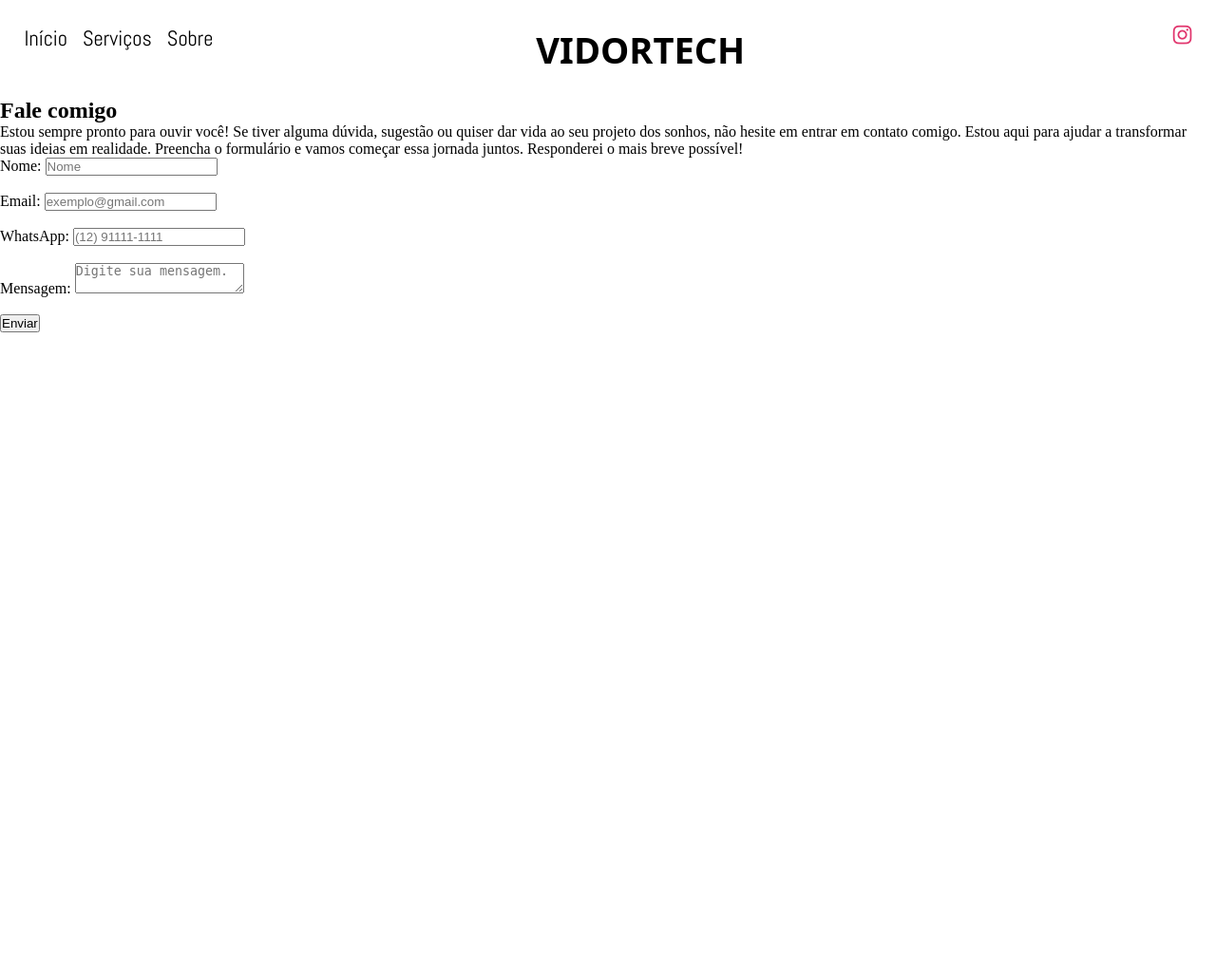
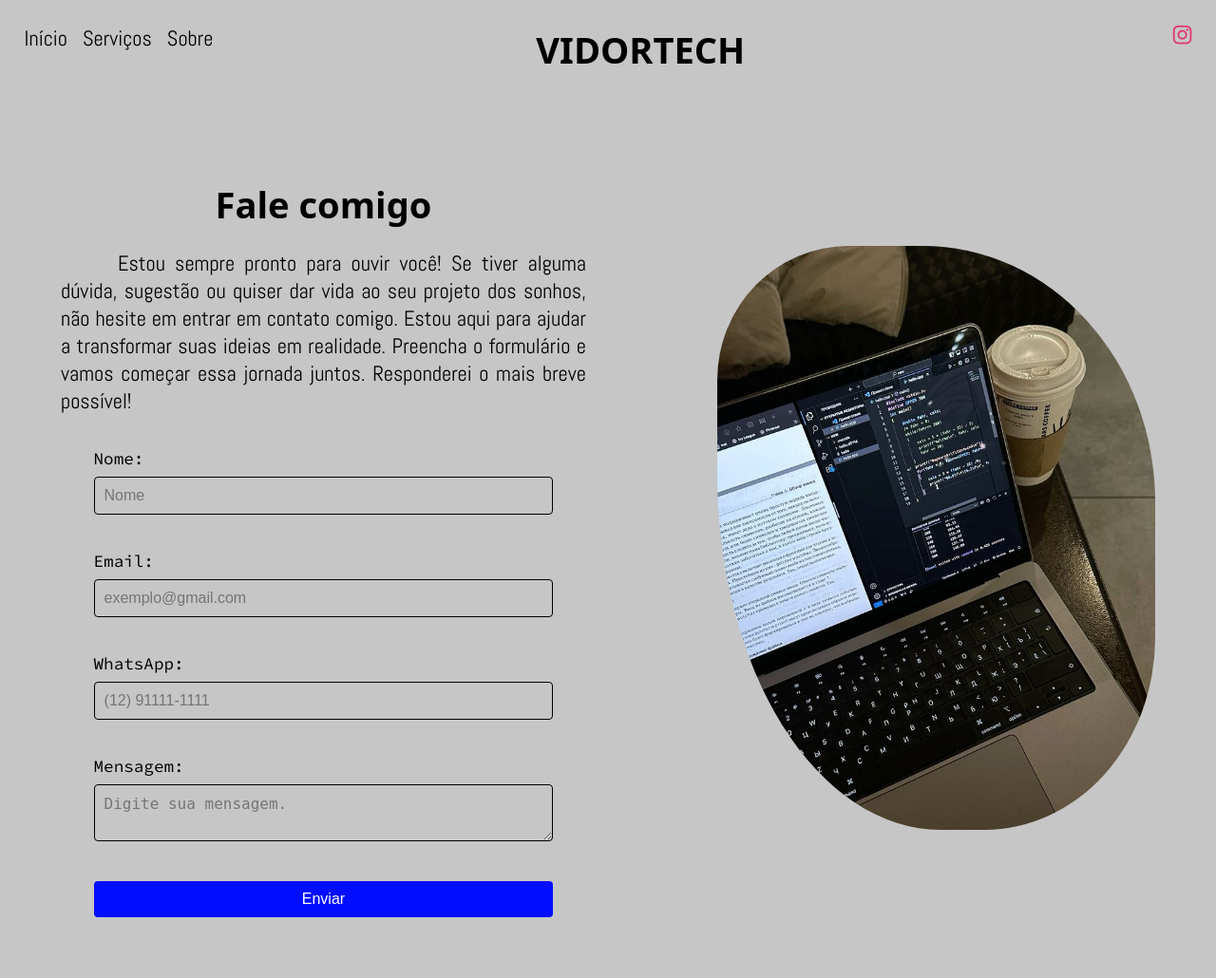
Before and after one commit to Vidortech/vidortech.000webhostapp.com, a PHP site: page /contact in a window 1280 px wide. Shown: the whole page at 95% size. Before the commit the page ends 350 px from the top, so only its background shows below. Run offline with PHP 8.4, Linux system fonts and the light colour scheme; some libraries are stand-ins or nearby versions; some web fonts are replaced.

Commit message:
Comitando criação de estilos para a página de contato

```diff
--- a/contact/index.html
+++ b/contact/index.html
@@ -50,8 +50,8 @@
             <a href="/" class="softwareName__element" id="softwareName__element">VIDORTECH</a>
         </div>
         <div class="autentication">
-            <a href="https://www.instagram.com/vidortech/" target="_blank" rel="noopener noreferrer"><i
-                    class="fa fa-instagram" aria-hidden="true"></i></a>
+            <a href="https://www.instagram.com/vidortech/" target="_blank" rel="noopener noreferrer"
+                class="instagram"><i class="fa fa-instagram" aria-hidden="true"></i></a>
         </div>
     </header>
 
@@ -59,14 +59,16 @@
 
         <section class="principal">
 
+            <div class="formulario">
                 <div class="mainText">
                     <h1 class="faleComigo">Fale comigo</h1>
-                <p class="text">Estou sempre pronto para ouvir você! Se tiver alguma dúvida, sugestão ou quiser dar vida
+                    <p class="text">Estou sempre pronto para ouvir você! Se tiver alguma dúvida, sugestão ou quiser dar
+                        vida
                         ao seu projeto dos sonhos, não hesite em entrar em contato comigo. Estou aqui para ajudar a
                         transformar suas ideias em realidade. Preencha o formulário e vamos começar essa jornada juntos.
                         Responderei o mais breve possível!</p>
                 </div>
-            <div class="formulario">
+
 
                 <form id="contact-form" action="https://formspree.io/f/xrbzzejb" method="POST">
                     <label for="name">Nome:</label>
@@ -79,19 +81,16 @@
                     <input type="tel" id="number" name="number" placeholder="(12) 91111-1111" required>
                     <br><br>
                     <label for="message">Mensagem:</label>
-                    <textarea id="message" name="message" required maxlength="2000" minlength="50"
+                    <textarea id="message" name="message" required maxlength="5000" minlength="20"
                         placeholder="Digite sua mensagem."></textarea>
                     <br><br>
                     <button type="submit">Enviar</button>
                 </form>
-
             </div>
 
+            <img src="/assets/learning c programming.jpeg" alt="Batata Frita">
         </section>
     </main>
-
-
-
 
     <script>
         document.getElementById('contact-form').addEventListener('submit', function (event) {
@@ -106,7 +105,8 @@
                 }
             }).then(response => {
                 if (response.ok) {
-                    alert('Your message has been sent successfully!');
+                    var name = document.getElementById("name").value;
+                    alert('Sua mensagem foi enviada com sucesso, ' + name + '.');
                     this.reset();
                 } else {
                     response.json().then(data => {
@@ -123,8 +123,8 @@
             });
         });
     </script>
-</body>
     <script src="https://kit.fontawesome.com/6d2133063a.js" crossorigin="anonymous"></script>
     <script src="/main/main.js"></script>
+</body>
 
 </html>
--- a/styles/style_contact.css
+++ b/styles/style_contact.css
@@ -22,3 +22,120 @@
 
 
 }
+
+
+* {
+    background-color: #c6c6c6;
+}
+
+html,
+body {
+    overflow-x: hidden;
+}
+
+/* Garantir que os elementos não excedam a largura da viewport */
+.main,
+.principal,
+.formulario,
+header,
+.menu,
+.principal__cabecalho__buttons,
+.softwareName,
+.autentication {
+    max-width: 100%;
+    box-sizing: border-box;
+}
+
+main {
+    display: flex;
+    align-items: center;
+    flex-direction: column;
+
+
+}
+
+.principal {
+    display: flex;
+    flex-direction: row;
+    align-items: center;
+    width: 100dvw;
+    padding: 5%;
+}
+
+h1 {
+    text-align: center;
+    font-family: var(--font-nome);
+    font-size: var(--tamanho-nome);
+    padding: 4%;
+}
+
+
+.text {
+    font-size: var(--tamanho-normal);
+    font-family: var(--font-primaria);
+    text-indent: 60px;
+}
+
+.mainText {
+    width: 80%;
+    text-align: justify;
+}
+
+
+form {
+    margin-top: 5%;
+}
+
+img {
+    width: 40%;
+    height: auto;
+    border-radius: 30% 53% 39% 51% / 23% 44% 33% 61%;
+}
+
+button {
+    margin-left: 5%;
+    width: 70%;
+    padding: 10px;
+    background-color: #000dff;
+    border: none;
+    border-radius: 4px;
+    color: white;
+    font-size: 16px;
+    cursor: pointer;
+    transition: background-color 1s ease, scale 1s ease;
+}
+
+button:hover {
+    background-color: #007BFF;
+    scale: 105%;
+}
+
+
+
+.formulario input:focus,
+.formulario textarea:focus {
+    border-color: #007BFF;
+    outline: none;
+    scale: 105%;
+}
+
+.formulario input,
+.formulario textarea {
+    margin-left: 5%;
+    width: 70%;
+    padding: 10px;
+    margin-bottom: 20px;
+    border: 1px solid #000;
+    border-radius: 4px;
+    font-size: 16px;
+    box-sizing: border-box;
+    transition: scale 1s ease;
+}
+
+.formulario label {
+    font-size: 1.1rem;
+    font-family: var(--font-secundaria);
+    display: block;
+    margin-bottom: 8px;
+    margin-left: 5%;
+}
--- a/styles/style_headerNormal.css
+++ b/styles/style_headerNormal.css
@@ -30,11 +30,7 @@
 
 }
 
-header {
-  width: 100vw;
-}
-
-.imagem__header {
+z .imagem__header {
   display: flex;
   margin: 0;
   padding: 0;
@@ -294,7 +290,7 @@ a {
 
   .autentication {
     padding-left: 5%;
-    padding-right: 25%;
+    /* padding-right: 25%; */
   }
 
   #menu-btn {
--- a/styles/style_home.css
+++ b/styles/style_home.css
@@ -46,13 +46,13 @@
 .ourServices__service {
     padding: 2% 3%;
     font-size: var(--tamanho-normal);
+    transition: scale 1s ease;
 }
 
 .ourServices__service:hover {
     cursor: pointer;
     background-color: rgba(164, 161, 159, 0.584);
     scale: 110%;
-    transition: 1s ease-in-out all;
 }
 
 .serviceName {
@@ -263,7 +263,7 @@
 
     .autentication {
         padding-left: 5%;
-        padding-right: 25%;
+        /* padding-right: 25%; */
     }
 
     #menu-btn {
```
Also changed, not shown: assets/learning c programming.jpeg (added). Lines whose indentation alone changed are shown as unchanged.
